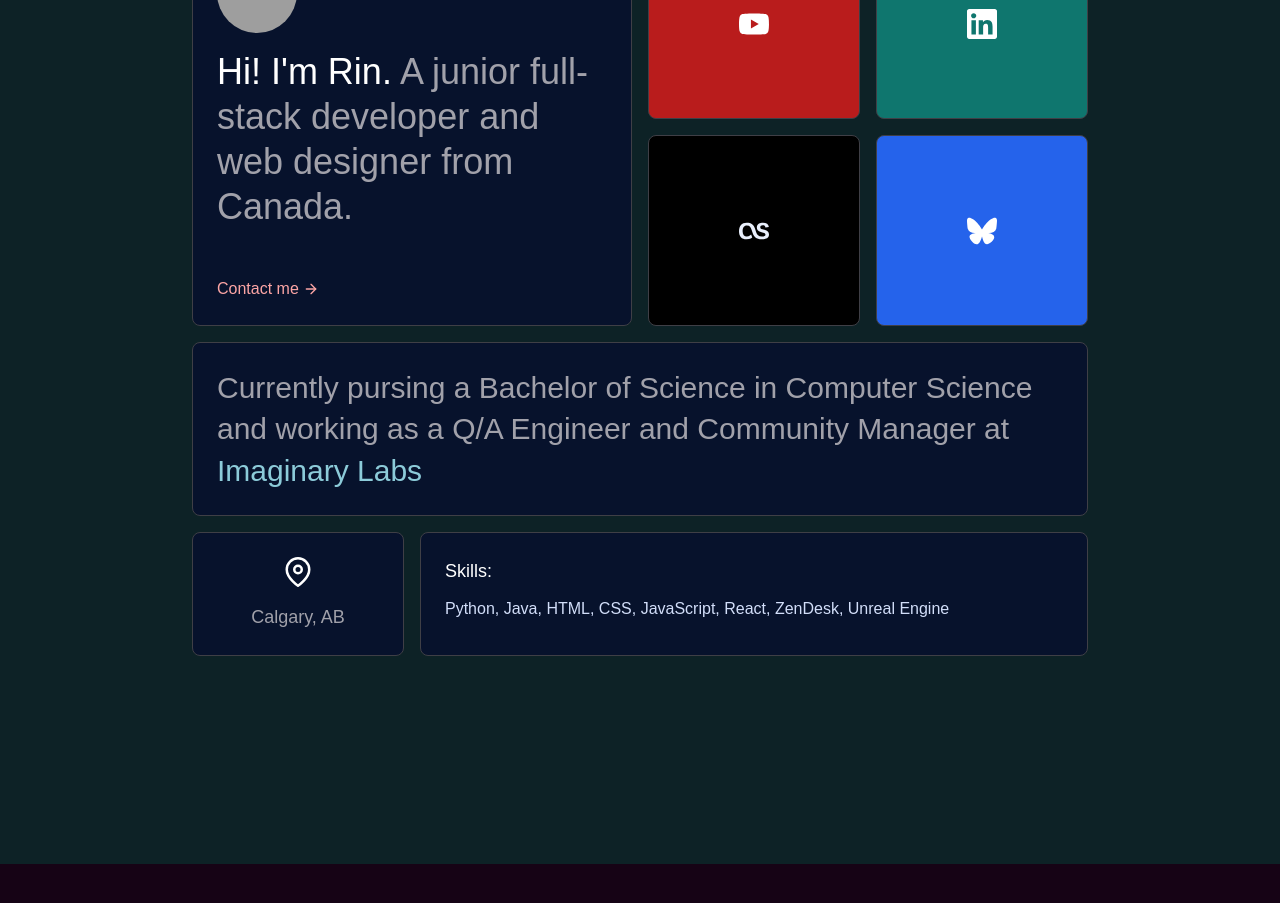
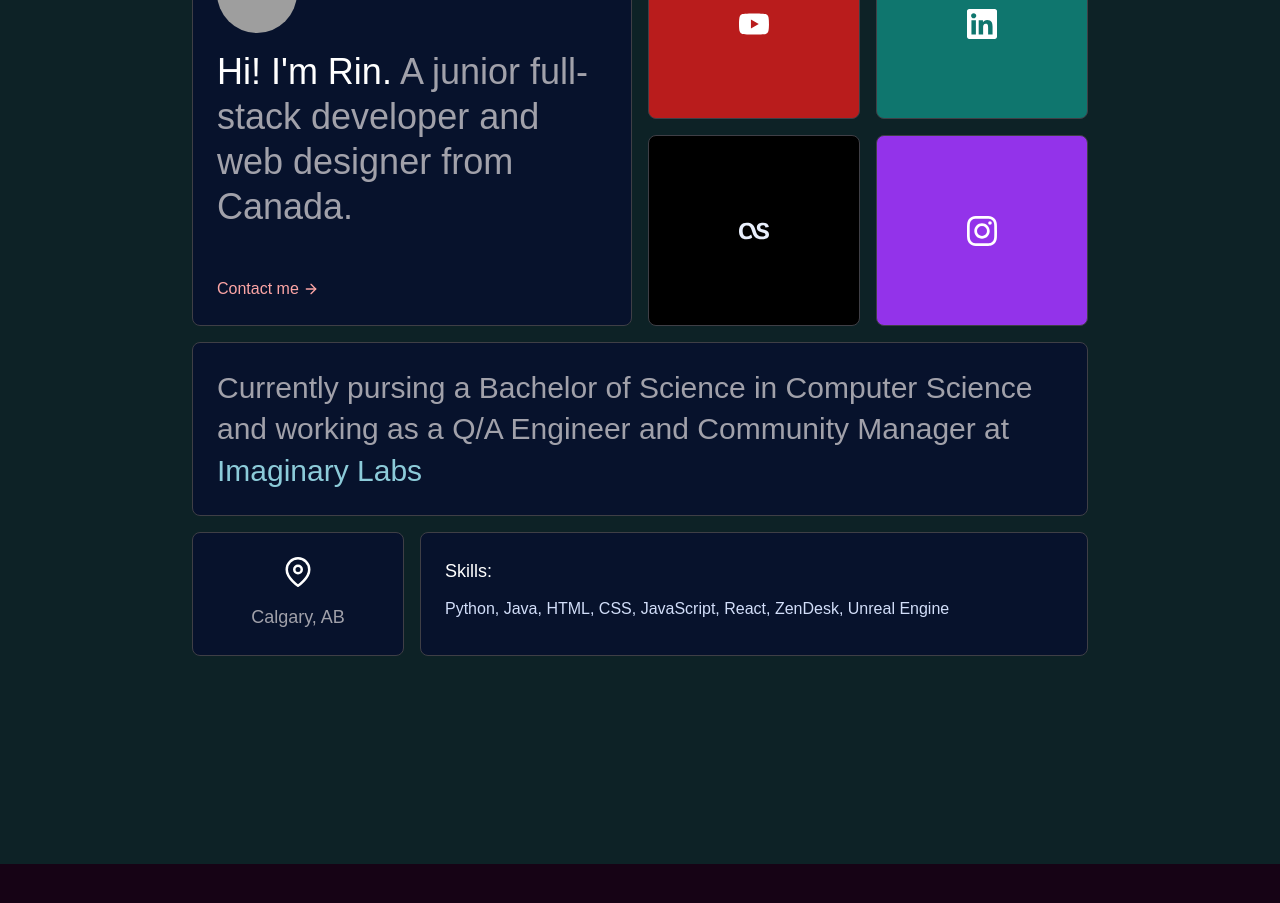
Before and after one commit to rinrawr/duwub-website, a React (Vite) app: page / in a window 1280 px wide. Shown: the part 1160-2063 px from the top of the page. Built offline with nearby package versions, Linux system fonts and the light colour scheme; grey boxes are pictures that could not be loaded; a web font is replaced by a local one.

Commit message:
swap bsky to instagram

```diff
--- a/src/sections/About.jsx
+++ b/src/sections/About.jsx
@@ -2,7 +2,7 @@ import React, {useEffect, useRef } from "react";
 import { motion, useInView, useAnimation } from "framer-motion";
 import { twMerge } from "tailwind-merge";
 import { FiArrowRight, FiMail, FiMapPin } from "react-icons/fi";
-import { SiLinkedin, SiLastdotfm, SiTwitter, SiYoutube, SiBluesky } from "react-icons/si";
+import { SiLinkedin, SiLastdotfm, SiTwitter, SiYoutube, SiInstagram } from "react-icons/si";
 import { Footer } from '../components/Footer';
 import { Reveal } from '../utils/Reveal';
 
@@ -157,14 +157,14 @@ const SocialsBlock = () => (
         rotate: "2.5deg",
         scale: 1.1,
       }}
-      className="col-span-6 bg-blue-300 dark:bg-blue-600 md:col-span-3"
+      className="col-span-6 bg-orange-500 dark:bg-purple-600 md:col-span-3"
     >
       <a
-        href="https://bsky.app/profile/duwub.dev"
+        href="https://www.instagram.com/duwub.jpeg/"
         target="_blank"
         className="grid h-full text-3xl text-white place-content-center"
       >
-        <SiBluesky />
+        <SiInstagram />
       </a>
     </Block>
   </>
```
